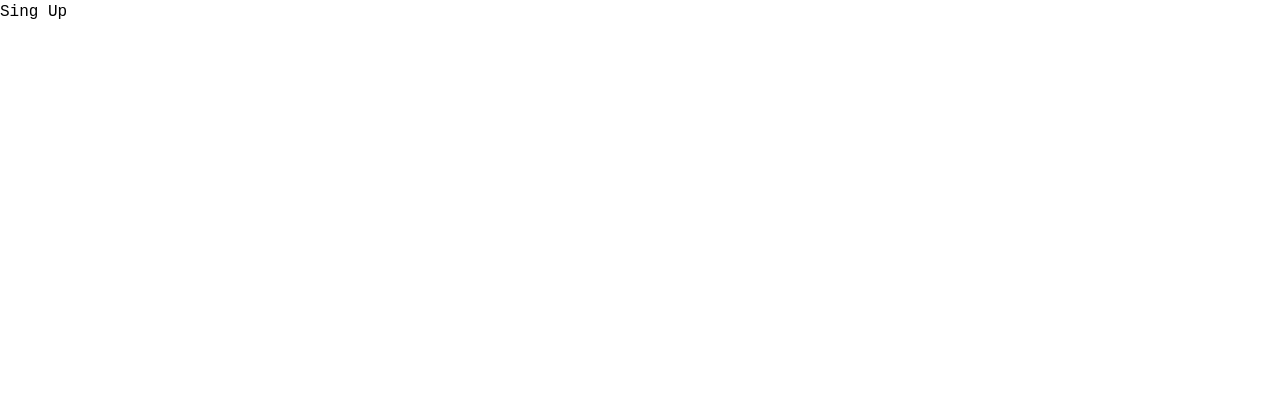
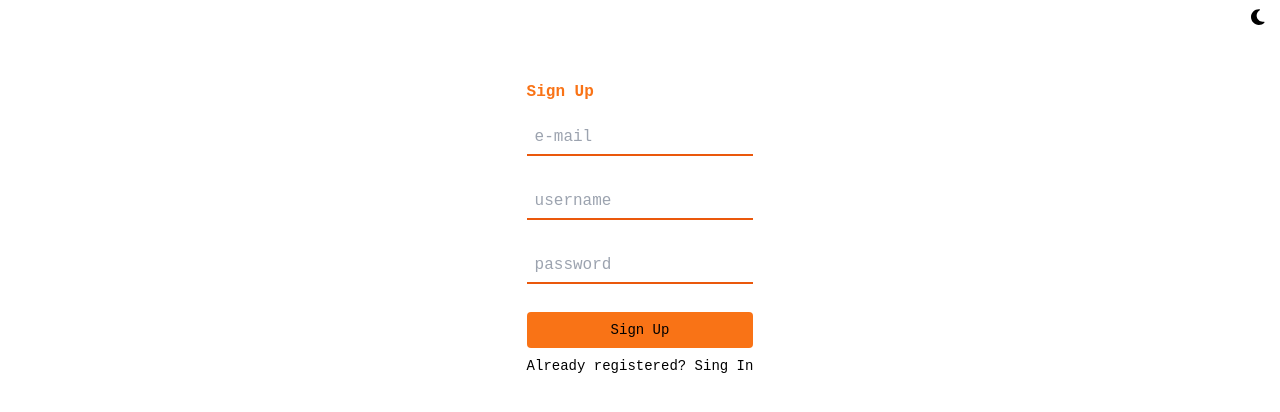
Before and after one commit to Yahikho/fuel-storage-web, a Vue app: page /singup in a window 1280 px wide. Shown: the top 412 px of the page. Built offline with nearby package versions, Linux system fonts and the light colour scheme; a web font is replaced by a local one.

Commit message:
Sing Up component created

```diff
--- a/src/components/common/ColorMode.vue
+++ b/src/components/common/ColorMode.vue
@@ -6,6 +6,6 @@ const toggleDark = useToggle(isDark)
 
 </script>
 <template>
-    <font-awesome-icon icon="fa-solid fa-sun" v-if="isDark" @click="toggleDark()" class="absolute top-0 right-0  px-4 py-2 cursor-pointer hover:text-orange-500 text-lg"/>
-    <font-awesome-icon icon="fa-solid fa-moon" v-else @click="toggleDark()" class="absolute top-0 right-0  px-4 py-2 cursor-pointer hover:text-orange-500 text-lg"/>
+    <font-awesome-icon icon="fa-solid fa-sun" v-if="isDark" @click="toggleDark()" class="cursor-pointer hover:text-orange-500 text-lg"/>
+    <font-awesome-icon icon="fa-solid fa-moon" v-else @click="toggleDark()" class=" cursor-pointer hover:text-orange-500 text-lg"/>
 </template>
--- a/src/views/SignIn.vue
+++ b/src/views/SignIn.vue
@@ -10,7 +10,9 @@ const password = ref('')
 
 </script>
 <template>
-    <ColorMode />
+    <div class="absolute top-0 right-0 px-4 py-2 ">
+        <ColorMode />
+    </div>
     <div class="grid justify-center mt-20">
         <h2 class="text-orange-500 font-bold">Sign In</h2>
         <form class="grid gap-7 mt-4">
@@ -20,7 +22,7 @@ const password = ref('')
                 Sign In
             </Button>
         </form>
-        <span class="text-sm mt-2">Not registered yet? <a href="" class="hover:text-orange-500 ">Create Acount</a></span>
+        <span class="text-sm mt-2">Not registered yet? <RouterLink to="/singup" class="hover:text-orange-500 ">Sing Up</RouterLink></span>
     </div>
 
 </template>
--- a/src/views/SignUp.vue
+++ b/src/views/SignUp.vue
@@ -1,6 +1,30 @@
 <script setup lang="ts">
+import { ref } from "vue"
+import InputText from "../components/common/InputText.vue"
+import InputPassword from "../components/common/InputPassword.vue"
+import Button from "../components/common/Button.vue"
+import ColorMode from "../components/common/ColorMode.vue"
+
+const email = ref('')
+const username = ref('')
+const password = ref('')
 
 </script>
 <template>
-    <p>Sing Up</p>
+    <div class="absolute top-0 right-0 px-4 py-2 ">
+        <ColorMode />
+    </div>
+    <div class="grid justify-center mt-20">
+        <h2 class="text-orange-500 font-bold">Sign Up</h2>
+        <form class="grid gap-7 mt-4">
+            <InputText id="user" name="user" placeholder="e-mail" v-model="email" />
+            <InputText id="user" name="user" placeholder="username" v-model="username" />
+            <InputPassword id="password" name="password" placeholder="password" v-model="password" />
+            <Button>
+                Sign Up
+            </Button>
+        </form>
+        <span class="text-sm mt-2">Already registered? <RouterLink to="/singin" class="hover:text-orange-500 ">Sing In</RouterLink></span>
+    </div>
+
 </template>
```
